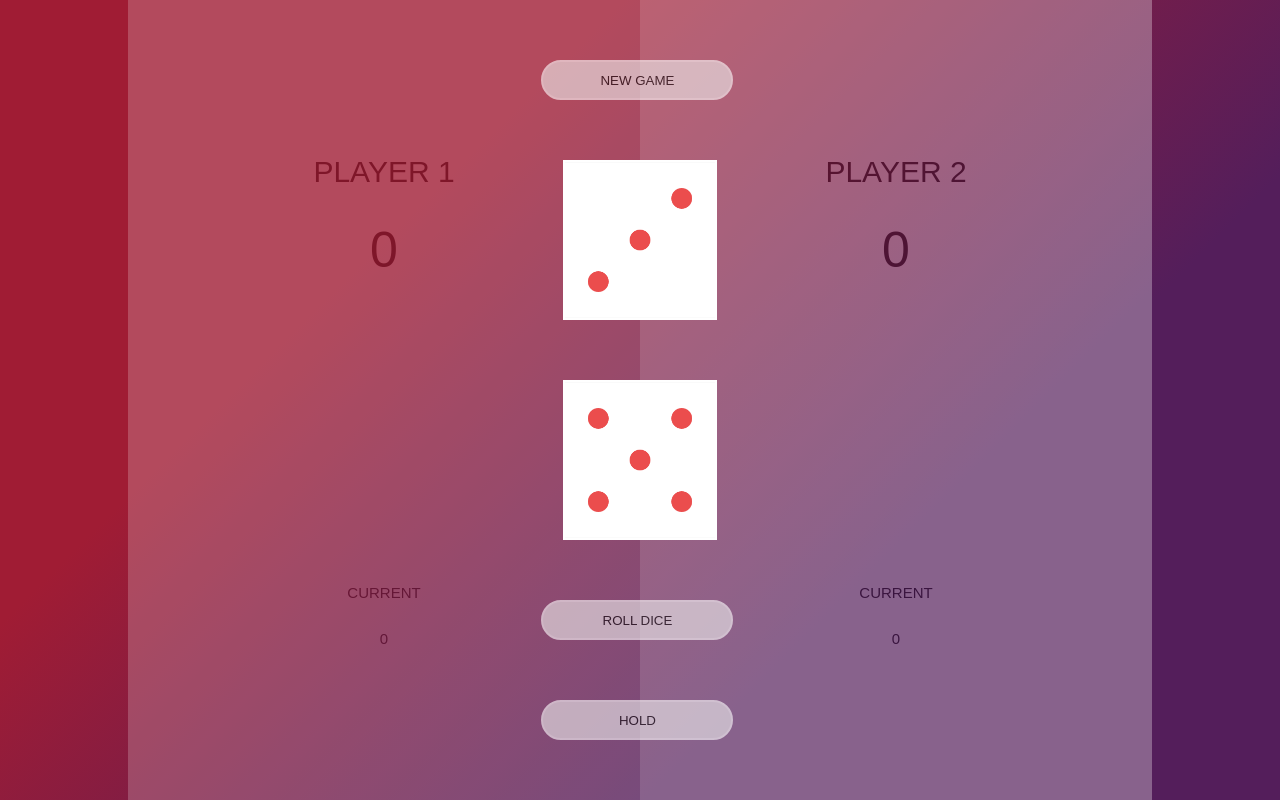
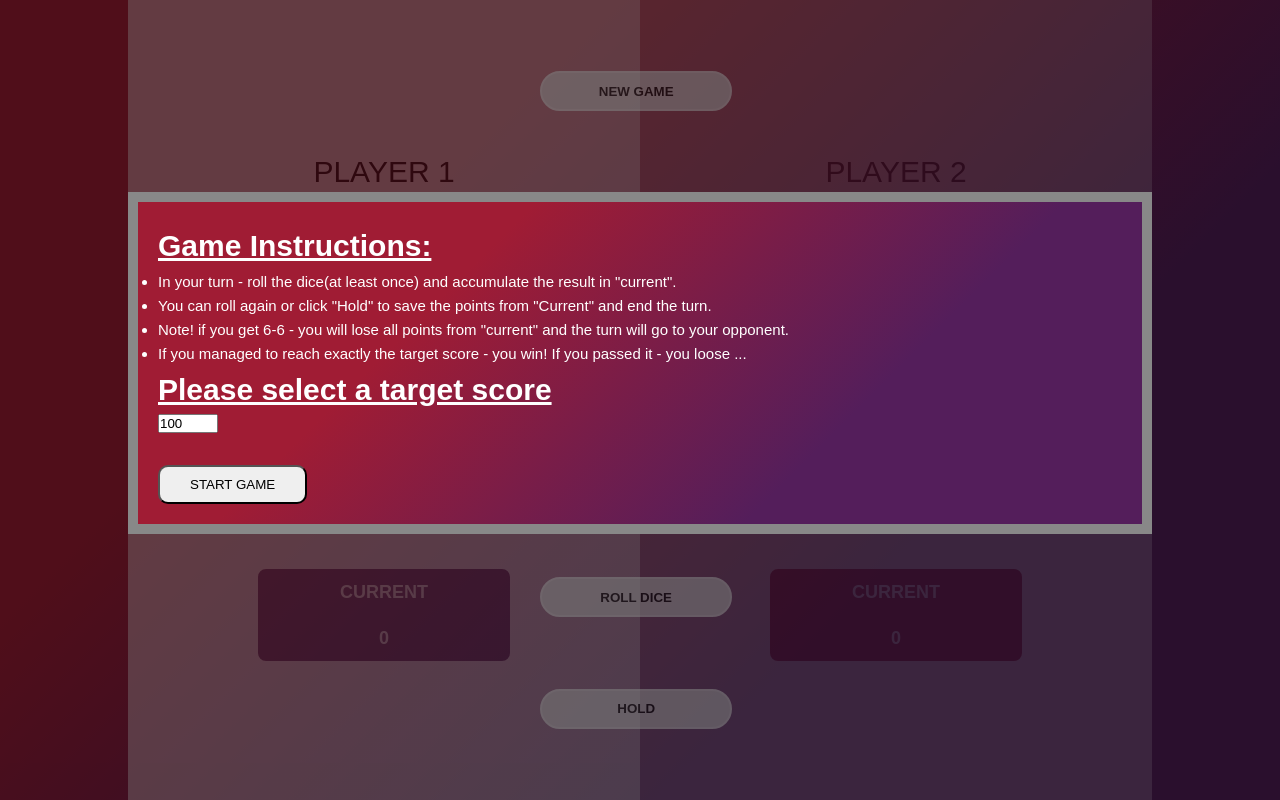
Before and after one commit to MrBennySolomon/DiceRollGame, a plain HTML site: page index.html in a window 1280 px wide. Drawn offline with Linux system fonts and the light colour scheme.

Commit message:
DiceRollGame ver 1.1

```diff
--- a/css/style.css
+++ b/css/style.css
@@ -31,7 +31,7 @@ body {
   height: 100%;
   border: 2px solid white;
   background: white;
-  opacity: 0.2;
+  opacity: 0.4;
   z-index: -1;
 }
 
@@ -44,7 +44,7 @@ body {
   height: 100%;
   border: 2px solid white;
   background: white;
-  opacity: 0.3;
+  opacity: 0.2;
   z-index: -1;
 }
 
@@ -63,26 +63,28 @@ body {
   width: 15vw;
   height: 5vh;
   border: 2px solid white;
-  margin-left: 11.5%;
+  margin-left: 11%;
   border-radius: 2rem;
   opacity: 0.6;
+  font-weight: bold;
 }
 
 .dice-upper {
-  width: 12vw;
-  height: 20vh;
-  border: 2px solid white;
-  margin-left: 20%;
-  background: url(../img/dice-3.png) no-repeat center center/cover;
+  width: 100px;
+  height: 100px;
+  /* border: 2px solid white; */
+  margin: 5% auto;
+  background: white;
   z-index: 1;
+  padding: 2rem 2rem;
 }
 
 .dice-lower {
-  width: 12vw;
-  height: 20vh;
-  border: 2px solid white;
-  margin-left: 20%;
-  background: url(../img/dice-5.png) no-repeat center center/cover;
+  width: 100px;
+  height: 100px;
+  /* border: 2px solid white; */
+  margin: 5% auto;
+  background: white;
   z-index: 1;
 }
 
@@ -90,20 +92,22 @@ body {
   width: 15vw;
   height: 5vh;
   border: 2px solid white;
-  margin-left: 11.5%;
+  margin-left: 11%;
   border-radius: 2rem;
   z-index: 1;
   opacity: 0.6;
+  font-weight: bold;
 }
 
 .btn-hold {
   width: 15vw;
   height: 5vh;
   border: 2px solid white;
-  margin-left: 11.5%;
+  margin-left: 11%;
   border-radius: 2rem;
   z-index: 1;
   opacity: 0.6;
+  font-weight: bold;
 }
 
 .player1-upper {
@@ -145,10 +149,13 @@ body {
   height: 12vh;
   border: 2px solid white;
   align-self: center;
-  color: black;
+  color: white;
   font-size: 1.5rem;
   border-radius: 1rem;
   z-index: 1;
+  font-size: 1.8rem;
+  font-weight: bold;
+  background-color: rgba(84, 30, 91, 0.8);
 }
 
 .player1-lower-current {
@@ -200,10 +207,13 @@ body {
   height: 12vh;
   border: 2px solid white;
   align-self: center;
-  color: black;
+  color: white;
   font-size: 1.5rem;
   border-radius: 1rem;
   z-index: 1;
+  font-size: 1.8rem;
+  font-weight: bold;
+  background-color: rgb(160, 28, 52);
 }
 
 .player2-lower-current {
@@ -215,3 +225,76 @@ body {
   align-self: center;
   z-index: 1;
 }
+
+/* The Modal (background) */
+.modal {
+  display: none; /* Hidden by default */
+  position: fixed; /* Stay in place */
+  z-index: 1; /* Sit on top */
+  left: 0;
+  top: 0;
+  width: 100%; /* Full width */
+  height: 100%; /* Full height */
+  overflow: auto; /* Enable scroll if needed */
+  background-color: rgb(0,0,0); /* Fallback color */
+  background-color: rgba(0,0,0,0.5); /* Black w/ opacity */
+  z-index: 5;
+}
+
+/* Modal Content/Box */
+.modal-content {
+  background: linear-gradient(135deg, rgb(160, 28, 52) 30%, rgb(84, 30, 91) 70%);
+  color: white;
+  margin: 15% auto; /* 15% from the top and centered */
+  padding: 20px;
+  border: 10px solid #888;
+  width: 80%;
+  min-height: 40%;
+  line-height: 1.6;/* Could be m
+  ore or less, depending on screen size */
+}
+
+h2 {
+  font-size: 3rem;
+  text-decoration: underline;
+}
+
+li {
+  font-size: 1.5rem;
+}
+
+#btn-start {
+  padding: 1rem 3rem;
+  border-radius: 1rem;
+}
+/* The Close Button */
+.close {
+  color: #aaa;
+  float: right;
+  font-size: 28px;
+  font-weight: bold;
+}
+
+.close:hover,
+.close:focus {
+  color: black;
+  text-decoration: none;
+  cursor: pointer;
+}
+
+#myBtn {
+  display: none;
+}
+
+@media screen and (max-width: 600px) and (min-width: 500px) {
+  .player2-upper-header,
+  .player1-upper-header {
+    font-size: 2.5rem;
+  }
+}
+
+@media screen and (max-width: 499px) {
+  .flex {
+    display: none;
+  }
+}
--- a/index.html
+++ b/index.html
@@ -8,6 +8,26 @@
   <title>Dice Roll Game</title>
 </head>
 <body>
+  <button id="myBtn">Open Modal</button>
+<!-- The Modal -->
+  <div id="myModal" class="modal">
+    <!-- Modal content -->
+    <div class="modal-content">
+      <h2>Game Instructions:</h2>
+      <ul class="modal-ul">
+        <li class="modal-li">In your turn - roll the dice(at least once) and accumulate the result in "current".</li>
+        <li class="modal-li">You can roll again or click "Hold" to save the points from "Current" and end the turn.</li>
+        <li class="modal-li">Note! if you get 6-6 - you will lose all points from "current" and the turn will go to your opponent.</li>
+        <li class="modal-li">If you managed to reach exactly the target score - you win! If you passed it - you loose ...</li>
+      </ul>
+      <h2>Please select a target score</h2>
+      <form action="">
+        <input type="number" id="quantity" name="quantity" min="50" max="200" value="100">
+      </form>
+      <br><br>
+      <button id="btn-start">START GAME</button>
+    </div>
+  </div>
   <div class="flex">
     <div class="player1-container">
       <div class="player1-upper">
--- a/js/scrip.js
+++ b/js/scrip.js
@@ -6,9 +6,11 @@ let player2;
 let roll1;
 let roll2;
 let activeUser = 'player1';
-let target;
+let target = 100;
 let isGameOver;
 
+const player1Container = document.querySelector('.player1-container');
+const player2Container = document.querySelector('.player2-container');
 const player1UpperTotalScore = document.querySelector('.player1-upper-total-score');
 const player1LowerCurrentScore = document.querySelector('.player1-lower-current-score');
 const player2UpperTotalScore = document.querySelector('.player2-upper-total-score');
@@ -18,12 +20,13 @@ const btnRollDice = document.querySelector('.btn-roll-dice');
 const btnHold = document.querySelector('.btn-hold');
 const diceUpper = document.querySelector('.dice-upper');
 const diceLower = document.querySelector('.dice-lower');
+const userInputModal = document.querySelector('input#quantity');
+const btnStartGameModal = document.querySelector('button#btn-start');
 
 class Player {
   constructor(total, current) {
     this.total = total,
-    this.current = current,
-    this.isCurrentPlayer = isCurrentPlayer;
+    this.current = current
   }
 }
 
@@ -32,9 +35,10 @@ const rollDice = () => {
 }
 
 const startNewGame = () => {
+  diceUpper.style.background = 'white';
+  diceLower.style.background = 'white';
   activeUser = 'player1';
   isGameOver = false;
-  target = 100;
   player1 = new Player(0, 0, true);
   player2 = new Player(0, 0, false);
   player1UpperTotalScore.innerText = '0';
@@ -46,7 +50,6 @@ const startNewGame = () => {
 const print2Dice = (num1, num2) => {
   diceUpper.style.background = 'url(../img/dice-' + `${num1}.png` + ') no-repeat center center/cover';
   diceLower.style.background = 'url(../img/dice-' + `${num2}.png` + ') no-repeat center center/cover';
-  return [num1, ]
 }
 
 const updateScore = () => {
@@ -89,7 +92,15 @@ const checkWinner = () => {
 }
 
 const updateCurrentUser = () => {
-  activeUser = activeUser === 'player1' ? 'player2': 'player1';
+  if (activeUser === 'player1') {
+    activeUser = 'player2';
+    player2Container.style.opacity = '0.4';
+    player1Container.style.opacity = '0.2';
+  }else{
+    activeUser = 'player1';
+    player1Container.style.opacity = '0.4';
+    player2Container.style.opacity = '0.2';
+  }
 };
 
 const double = () => {
@@ -100,24 +111,26 @@ const double = () => {
   }
   roll1 = 0;
   roll2 = 0;
+  updateCurrentUser();
 }
 
 btnRollDice.addEventListener('click', function() {
   roll1 = rollDice();
   roll2 = rollDice();
-  if (roll1 === 6 && roll2 ===6) {
+
+  print2Dice(roll1, roll2);
+  if (roll1 === 6 && roll2 === 6) {
     alert('Sorry ... 6 6 reset your current score and you lost your turn');
     double();
     return;
+  }else{
+    updateScore();
+    checkWinner();
   }
-  print2Dice(roll1, roll2);
-
-  updateCurrentUser();
-  updateScore();
-  checkWinner();
 });
 
 btnHold.addEventListener('click', function() {
+  checkWinner();
   if (activeUser === 'player1') {
     player1UpperTotalScore.innerText = Number(player1UpperTotalScore.innerText) + Number(player1LowerCurrentScore.innerText);
     player1LowerCurrentScore.innerText = '0';
@@ -130,4 +143,36 @@ btnHold.addEventListener('click', function() {
 
 btnNewGame.addEventListener('click', function() {
   startNewGame();
+  modal.style.display = "block";
 });
+
+btnStartGameModal.addEventListener('click', function() {
+  target = Number(userInputModal.value);
+  modal.style.display = "none";
+});
+
+// Get the modal
+var modal = document.getElementById("myModal");
+
+// Get the button that opens the modal
+var btn = document.getElementById("myBtn");
+
+// Get the <span> element that closes the modal
+var span = document.getElementsByClassName("close")[0];
+
+// When the user clicks on the button, open the modal
+btn.onclick = function() {
+  modal.style.display = "block";
+}
+modal.style.display = "block";
+// When the user clicks on <span> (x), close the modal
+// span.onclick = function() {
+//   modal.style.display = "none";
+// }
+
+// When the user clicks anywhere outside of the modal, close it
+// window.onclick = function(event) {
+//   if (event.target == modal) {
+//     modal.style.display = "none";
+//   }
+// }
```
